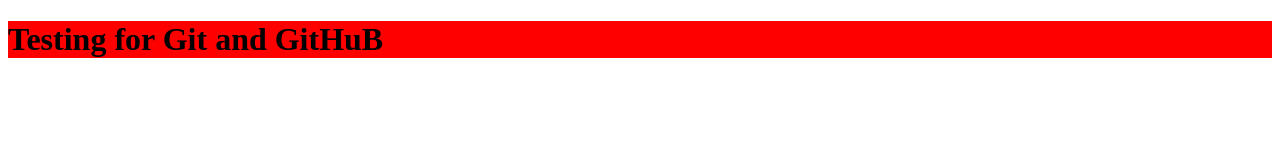
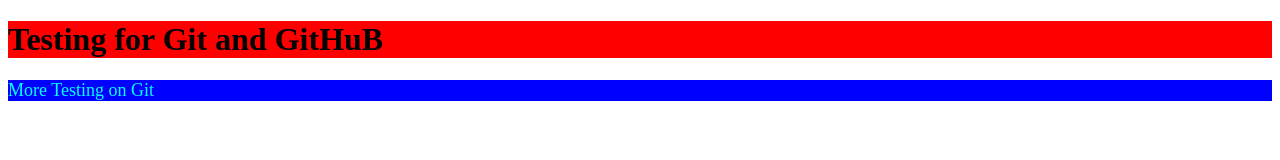
Before and after one commit to BaltWeb/Test, a plain HTML site: page index.html in a window 1280 px wide. Drawn offline with Linux system fonts and the light colour scheme.

Commit message:
change p styling

```diff
--- a/index.html
+++ b/index.html
@@ -8,5 +8,8 @@
 </head>
 <body>
     <h1>Testing for Git and GitHuB</h1>
+    <div>
+        <p>More Testing on Git</p>
+    </div>
 </body>
 </html>
--- a/styles.css
+++ b/styles.css
@@ -2,3 +2,9 @@ h1 {
     background-color: red;
     color: fff;
 }
+
+p {
+    background-color: blue;
+    font-size: large;
+    color: aqua;
+}
```
